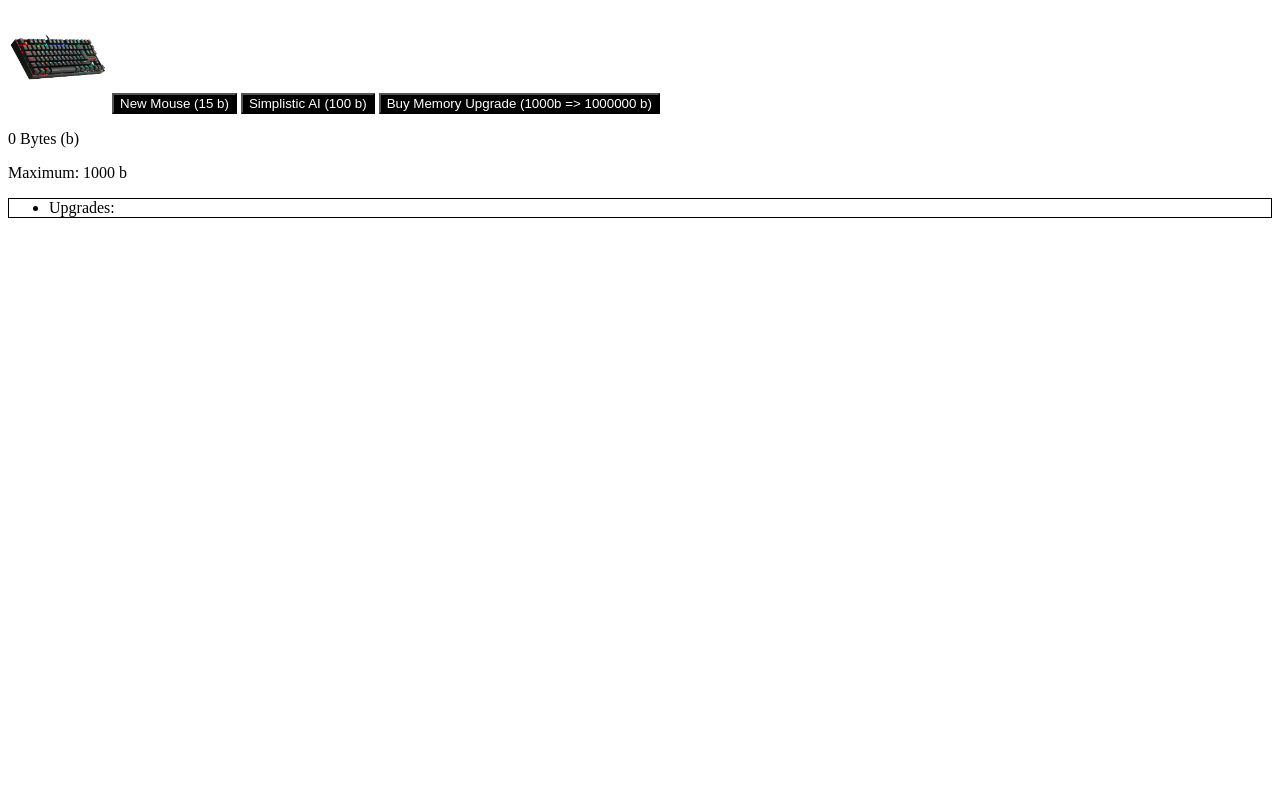
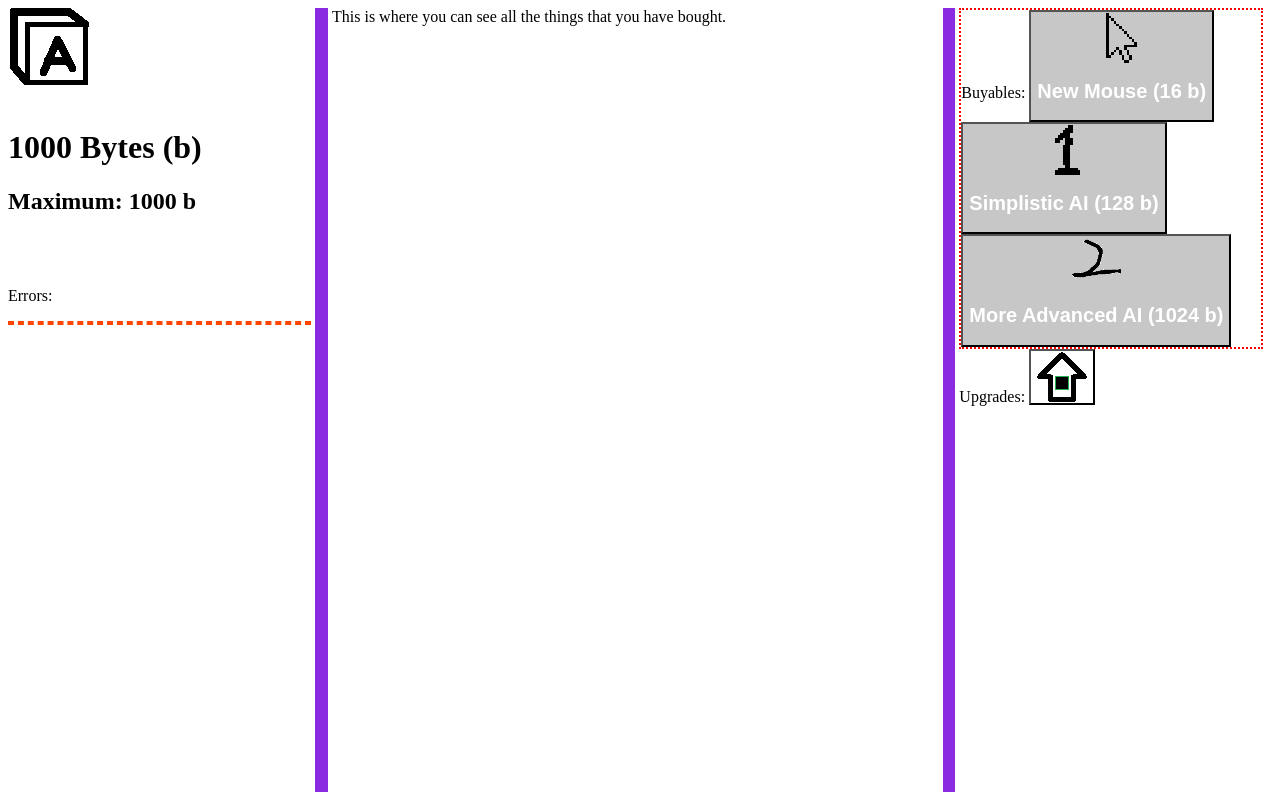
Before and after one commit to secretuser23/Computer-Clicker-.js, a plain HTML site: page index.html in a window 1280 px wide. Drawn offline with Linux system fonts and the light colour scheme.

Commit message:
New buyable, css changed, errors less annoying.

```diff
--- /dev/null
+++ b/css/layout.css
@@ -0,0 +1,26 @@
+.sides {
+    width: 24%;
+    overflow-y: scroll;
+}
+.middle {
+    width: 48%;
+    overflow-y: scroll;
+}
+.buyables-container{
+    height: auto;
+    border: 2px dotted red;
+    display: inline-block;
+}
+.separator {
+    width: 1%;
+    background: blueviolet;
+}
+div {
+    height: 100%;
+    padding: 0px;
+    margin: 0px;
+    display: inline-block;
+}
+ol {
+    border: 2px dashed orangered;
+}
--- a/css/main.css
+++ b/css/main.css
@@ -1,5 +1,5 @@
 .buy {
-    background-color: black;
+    background-color: rgb(199, 199, 199);
     color:white;
 }
 ul {
@@ -40,3 +40,7 @@ abbr {
 .upgrade9{
     background-color: white;
 }
+.upgradeUnk{
+    background-color:white;
+
+}
--- a/index.html
+++ b/index.html
@@ -4,18 +4,39 @@
         <title> Cat ClickR.JS</title>
         <meta charset="UTF-8" />
         <link rel="stylesheet" href="css/main.css" />
+        <link rel="stylesheet" href="css/layout.css" />
     </head>
     <body>
-        <img src="images/keyboard.png" width=100 height=100 id="keyboard" onclick="type()"/>
-        <button id="buyNewMouse" class="buy" onclick="buyNewMouse()"><abbr title='Earns 0 on click, buy 1 to get it rolling!'>New Mouse (15 b)</abbr></button>
-        <button id="simpleAIButton" class="buy" onclick="buySimpleAI()"><abbr title='Earns 0 per second, buy 1 to get it rolling!'>Simplistic AI (100 b)</abbr></button>
-        <button id="upgradeMemory" class="buy" onclick="buyMemUp()">Buy Memory Upgrade (1000b => 1000000 b)</button>
-        <p id="bytesAmount">Click the keyboard to get started!</p>
-        <p id="maxSpace"> Maximum: 1000 b</p>
-        <noscript>To play this game, turn your JavaScript on.</noscript>
-        <ul id="upgradesOl">
-            <li> Upgrades: </li>
-        </ul>
+        <div class="sides">
+            <img src="images/key.bmp" width="100" height="100" id="key" onclick="type()" />
+            <h1 id="bytesAmount" >Click the keyboard to get started!</h1>
+            <h2 id="maxSpace" > Maximum: 1000 b</h2>
+            <br />
+            <br />
+            <p>Errors:</p>
+            <ol id="errorList">
+            </ol>
+        </div>
+        <div class="separator"></div>
+        <div class="middle">
+            <noscript>To play this game, turn your JavaScript on.</noscript>
+            <div class="bought-items" id="bought-items-container">
+                This is where you can see all the things that you have bought.
+            </div>
+        </div>
+        <div class="separator"></div>
+        <div class="sides">
+            <div class="buyables-container" >
+                Buyables:
+                <button id="buyNewMouse" class="buy" onclick="buyNewMouse()" title='Earns 0 on click, buy 1 to get it rolling!'><img src="images/upgrade0-9.bmp"/> <h2>New Mouse (16 b)</h2></button>
+                <button id="simpleAIButton" class="buy" title='Earns 0 per second, buy 1 to get it rolling!' onclick="buySimpleAI()"><img src='images/upgrade10-19.bmp'><h2>Simplistic AI (128 b)</h2></button>
+                <button id="moreAdvancedAIButton" class="buy" title='Earns 0 per second, buy 1 to get it rolling!' onclick="buyMoreAdvancedAI()"><img src='images/upgrade20-29.bmp'><h2>More Advanced AI (1024 b)</h2></button>
+            </div>
+            <div class="upgrades-container" >
+                Upgrades:
+                <button id="upgradeMemory" class="upgradeUnk" onclick="buyMemUp()" title="Buy Memory Upgrade (1000b => 1000000 b)"><img src="images/memup.bmp" /></button>
+            </div>
+        </div>
         <script src="js/upgrades.js"></script>
         <script src="js/interval.js"></script>
         <script src="js/main.js"></script>
--- /dev/null
+++ b/js/images.js
@@ -0,0 +1 @@
+keyboardImage.addEventListener("click",)
--- a/js/interval.js
+++ b/js/interval.js
@@ -1,5 +1,6 @@
 setInterval(() => {
-    bytes += perSecondAmount / 20;
+    console.log( simpleAIsOwned);
+    bytes += ((simpleAIsOwned * simpleAIMult) + (moreAdvancedAIOwned * moreAdvancedAIMult));
     bytesAmount.innerHTML = Math.round(bytes) + " Bytes (b)";
     if (bytes > maximumSpace){
         bytes = maximumSpace;
--- a/js/main.js
+++ b/js/main.js
@@ -1,19 +1,29 @@
-const bytesAmount = document.getElementById("bytesAmount");
-const simpleAIButton = document.getElementById("simpleAIButton");
-const maximumText = document.getElementById("maxSpace");
-const newMouseButton=document.getElementById("buyNewMouse");
-const upgradesList=document.getElementById("upgradesOl");
-var simpleAICost = 100;
-var bytes = 0;
-var perSecondAmount = 0;
+function gebid(e){
+    return document.getElementById(e);
+}
+
+const bytesAmount = gebid("bytesAmount");
+const simpleAIButton = gebid("simpleAIButton");
+const maximumText = gebid("maxSpace");
+const newMouseButton = gebid("buyNewMouse");
+const upgradesList = gebid("upgradesOl");
+const memUpButton = gebid("upgradeMemory");
+const keyboardImage = gebid("key");
+const moreAdvancedAIButton = gebid("moreAdvancedAIButton");
+const BoughtItemsContainer = gebid("bought-items-container");
+const errorList = gebid("errorList");
+var newMouseCost = 16, simpleAICost = 128, moreAdvancedAICost = 1024;
+var bytes = 1000;
 var maximumSpace = 1000;
 var memUpCost = 1000;
-var newMouseCost = 15;
-var simpleAIsOwned = 0, newMiceOwned = 0;
-var newMiceMult = 1, simpleAIMult = 1;
+var simpleAIsOwned = 0, newMiceOwned = 0, moreAdvancedAIOwned = 0;
+var newMiceMult = 1, simpleAIMult = 1, moreAdvancedAIMult = 1;
+
+keyboardImage.addEventListener("mousedown", function(){keyboardImage.src="images/key_pressed.bmp"});
+keyboardImage.addEventListener("mouseup", function(){keyboardImage.src="images/key.bmp"});
 
 function NemAlert(check){
-    alert("Sorry, you do not have enough to buy this. You need " + check + " bytes (b).")
+    addError("NEM", ("This item costs too much. You need " + check + " to buy."));
 }
 
 function type(){
@@ -23,10 +33,12 @@ function type(){
 function buySimpleAI(){
     if (bytes >= simpleAICost){
         bytes-=simpleAICost;
-        perSecondAmount++;
+        simpleAIsOwned++;
         simpleAICost+=Math.round(simpleAICost*0.15);
-        simpleAIButton.innerHTML = ("<abbr title='Earns "+ simpleAIsOwned*simpleAIMult + " per second, Owned: "+ simpleAIsOwned +"'>Simplistic AI (" + simpleAICost + " b)</abbr>")
-        simpleAIsOwned++;
+        const picture = document.createElement("button");
+        picture.innerHTML = ("<abbr title='This is a Bought Simple AI, earning you " + simpleAIMult + " per second. Currently Owned: " + simpleAIsOwned + "'><img src='images/upgrade10-19.bmp' height='50' width='50'></abbr>");
+        BoughtItemsContainer.appendChild(picture)
+        simpleAIButton.innerHTML = ("<abbr title='Earns "+ simpleAIsOwned*simpleAIMult + " per second, Owned: "+ simpleAIsOwned +"'><img src='images/upgrade10-19.bmp'><h2>Simplistic AI (" + simpleAICost + " b)</h2></abbr>")
         if (simpleAIsOwned == 5){
             const button = document.createElement("button");
             button.setAttribute("class", "upgrade0");
@@ -37,7 +49,7 @@ function buySimpleAI(){
         else if (simpleAIsOwned == 10){
             const button = document.createElement("button");
             button.setAttribute("class", "upgrade1");
-            button.innerHTML="<abbr title='Cost: 4096, Effect: Simplistoc AI's are twice as efficent. Upgrade#11'><img src='images/upgrade10-19.bmp' height='50' width='50' /></abbr>";
+            button.innerHTML="<abbr title='Cost: 4096, Effect: Simplistic AI's are twice as efficent. Upgrade#11'><img src='images/upgrade10-19.bmp' height='50' width='50' /></abbr>";
             button.addEventListener("click", function(){buyUpgrade(11,button)});
             upgradesList.appendChild(button);
         }
@@ -47,12 +59,45 @@ function buySimpleAI(){
     }
 }
 
+function buyMoreAdvancedAI(){
+    if (bytes >= moreAdvancedAICost){
+        bytes-=moreAdvancedAICost;
+        moreAdvancedAIOwned++;
+        moreAdvancedAICost+=Math.round(moreAdvancedAICost*0.15);
+        const picture = document.createElement("button");
+        picture.innerHTML = ("<abbr title='This is a Bought More Advanced AI, earning you " + moreAdvancedAIMult + " per second. Currently Owned: " + moreAdvancedAIOwned + "'><img src='images/upgrade10-19.bmp' height='50'></abbr>");
+        BoughtItemsContainer.appendChild(picture);
+        moreAdvancedAIButton.innerHTML = ("<abbr title='Earns "+ moreAdvancedAIOwned*moreAdvancedAIMult + " per second, Owned: "+ moreAdvancedAIOwned +"'><img src='images/upgrade20-29.bmp'><h2>Simplistic AI (" + moreAdvancedAIOwned + " b)</h2></abbr>");
+        if (moreAdvancedAIOwned == 5){
+            const button = document.createElement("button");
+            button.setAttribute("class", "upgrade0");
+            button.innerHTML="<abbr title='Cost: 4096, Effect: More Advanced AI's are twice as efficent. Upgrade#20'><img src='images/upgrade20-29.bmp' height='50' width='50' /></abbr>";
+            button.addEventListener("click", function(){buyUpgrade(20,button)});
+            upgradesList.appendChild(button);
+        }
+        else if (moreAdvancedAIOwned == 10){
+            const button = document.createElement("button");
+            button.setAttribute("class", "upgrade1");
+            button.innerHTML="<abbr title='Cost: 16384, Effect: More Advanced AI's are twice as efficent. Upgrade#21'><img src='images/upgrade20-29.bmp' height='50' width='50' /></abbr>";
+            button.addEventListener("click", function(){buyUpgrade(21,button)});
+            upgradesList.appendChild(button);
+        }
+    }
+    else {
+        NemAlert(moreAdvancedAICost);
+    }
+}
+
+
 function buyNewMouse(){
     if (bytes >= newMouseCost){
         bytes-=newMouseCost;
         newMiceOwned++;
         newMouseCost+=Math.round(newMouseCost*0.15);
-        newMouseButton.innerHTML = ("<abbr title='Earns "+ newMiceOwned*newMiceMult + " when keyboard clicked, Owned: "+ newMiceOwned +"'>New Mouse (" + newMouseCost + " b)</abbr>")
+        const picture = document.createElement("button");
+        picture.innerHTML = ("<abbr title='This is a Bought New Mouse, earning you " + newMiceMult + " per click. Currently Owned: " + newMiceOwned + "'><img src='images/upgrade0-9.bmp' height='50' /></abbr>");
+        BoughtItemsContainer.appendChild(picture);
+        newMouseButton.innerHTML = ("<abbr title='Earns "+ newMiceOwned*newMiceMult + " when keyboard clicked, Owned: "+ newMiceOwned +"'><img src='images/upgrade0-9.bmp'><h2>New Mouse (" + newMouseCost + " b)</h2></abbr>")
         if (newMiceOwned == 5){
             const button = document.createElement("button");
             button.setAttribute("class", "upgrade0");
@@ -74,10 +119,20 @@ function buyNewMouse(){
 }
 
 function buyMemUp(){
-    if (bytes = memUpCost) {
+    if (bytes >= memUpCost) {
         bytes-=memUpCost;
         memUpCost*=1000;
         maximumSpace*=1000;
+        memUpButton.title = "Buy Memory Upgrade (" + maximumSpace + "b =>" + maximumSpace*1000 + "b)";
         maximumText.innerHTML = ("Maximum: " + maximumSpace)
     }
+    else {
+        NemAlert(memUpCost);
+    }
 }
+
+function addError(errorType, errorInfo) {
+    const newError = document.createElement("li");
+    newError.innerHTML = ("Error of type " + errorType + ": " + errorInfo);
+    errorList.appendChild(newError);
+}
```
Also changed, not shown: images/key.bmp (added), images/key_pressed.bmp (added), images/memup.bmp (added), images/upgrade20-29.bmp (added).
